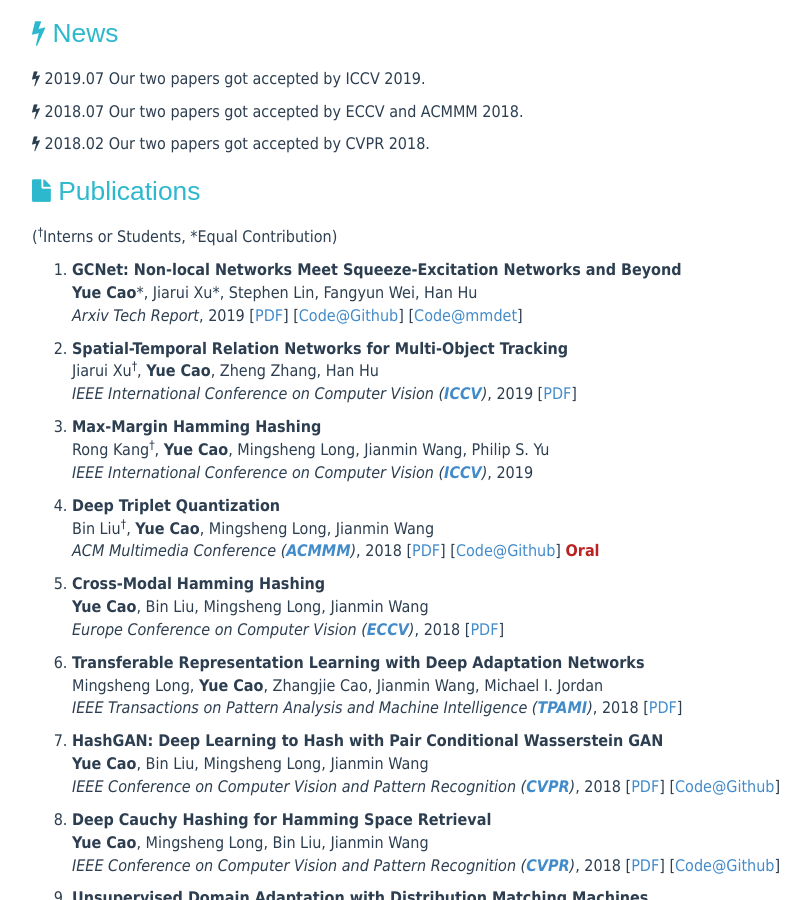
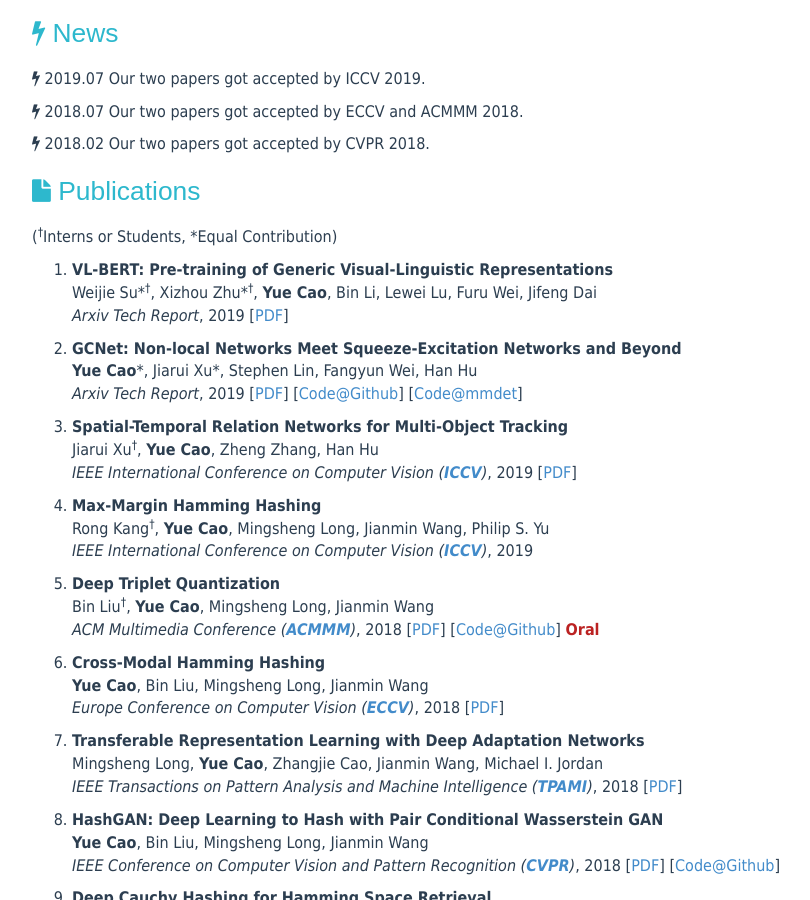
Before and after one commit to caoyue10/caoyue10.github.io, a Jekyll site: the page built from index.html, in a window 1280 px wide and 900 px high, scrolled down 386 px. Shown: the whole window, without its empty margins (138-948 px from the left). Built offline with Jekyll 4.4.1, drawn with Linux system fonts in a browser that asks for light colours; the list of posts is cut into pages by our own code.

Commit message:
Update index.html

```diff
--- a/index.html
+++ b/index.html
@@ -36,6 +36,11 @@ tagline:
     </header>
     <p>(<sup><span>&#8224;</span></sup>Interns or Students, *Equal Contribution)</p>
     <ol>
+	<li><p><strong>VL-BERT: Pre-training of Generic Visual-Linguistic Representations</strong><br>
+            Weijie Su*<sup><span>&#8224;</span></sup>, Xizhou Zhu*<sup><span>&#8224;</span></sup>, <strong>Yue Cao</strong>, Bin Li, Lewei Lu, Furu Wei, Jifeng Dai<br>
+            <em>Arxiv Tech Report</em>, 2019 [<a href="https://arxiv.org/pdf/1908.08530.pdf">PDF</a>]
+            </p>
+        </li>
 	<li><p><strong>GCNet: Non-local Networks Meet Squeeze-Excitation Networks and Beyond</strong><br>
             <strong>Yue Cao</strong>*, Jiarui Xu*, Stephen Lin, Fangyun Wei, Han Hu<br>
             <em>Arxiv Tech Report</em>, 2019 [<a href="https://arxiv.org/pdf/1904.11492.pdf">PDF</a>] [<a href="https://github.com/xvjiarui/GCNet">Code@Github</a>]  [<a href="https://github.com/open-mmlab/mmdetection/tree/master/configs/gcnet">Code@mmdet</a>]
```
